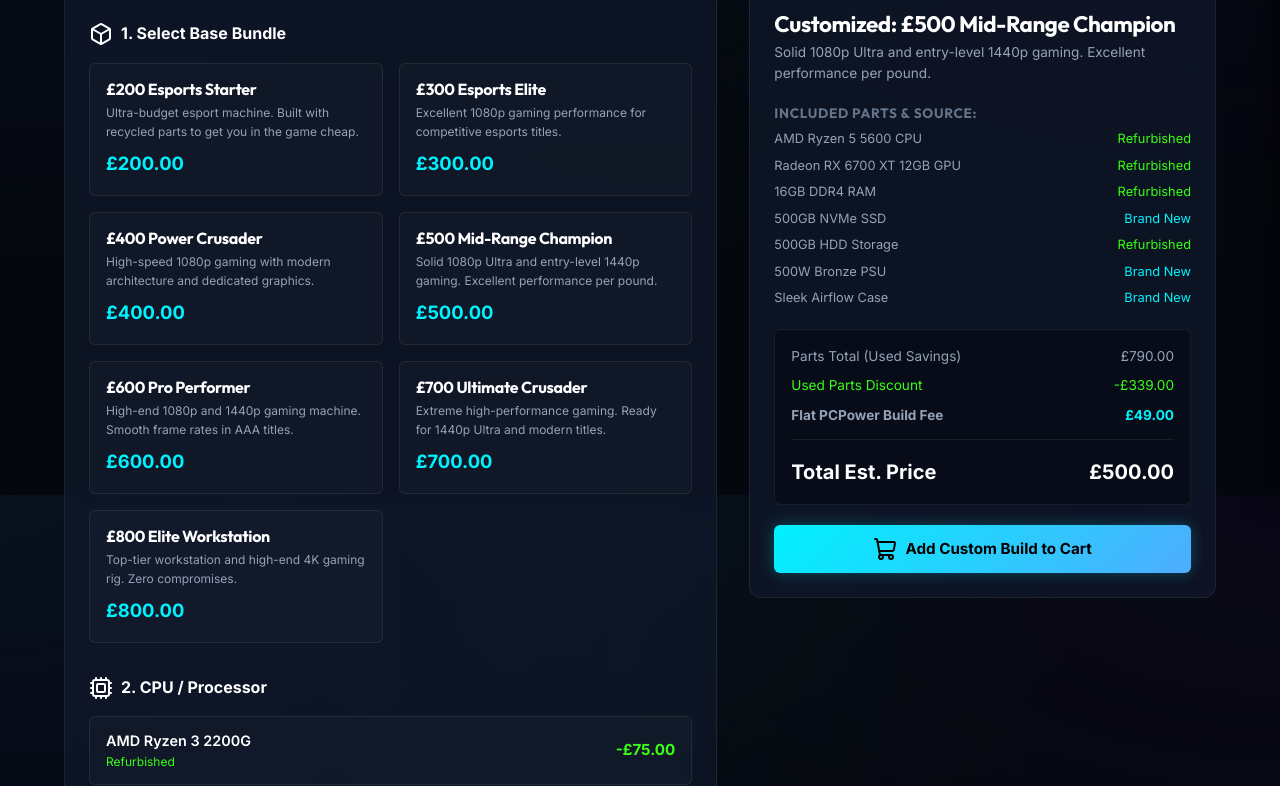
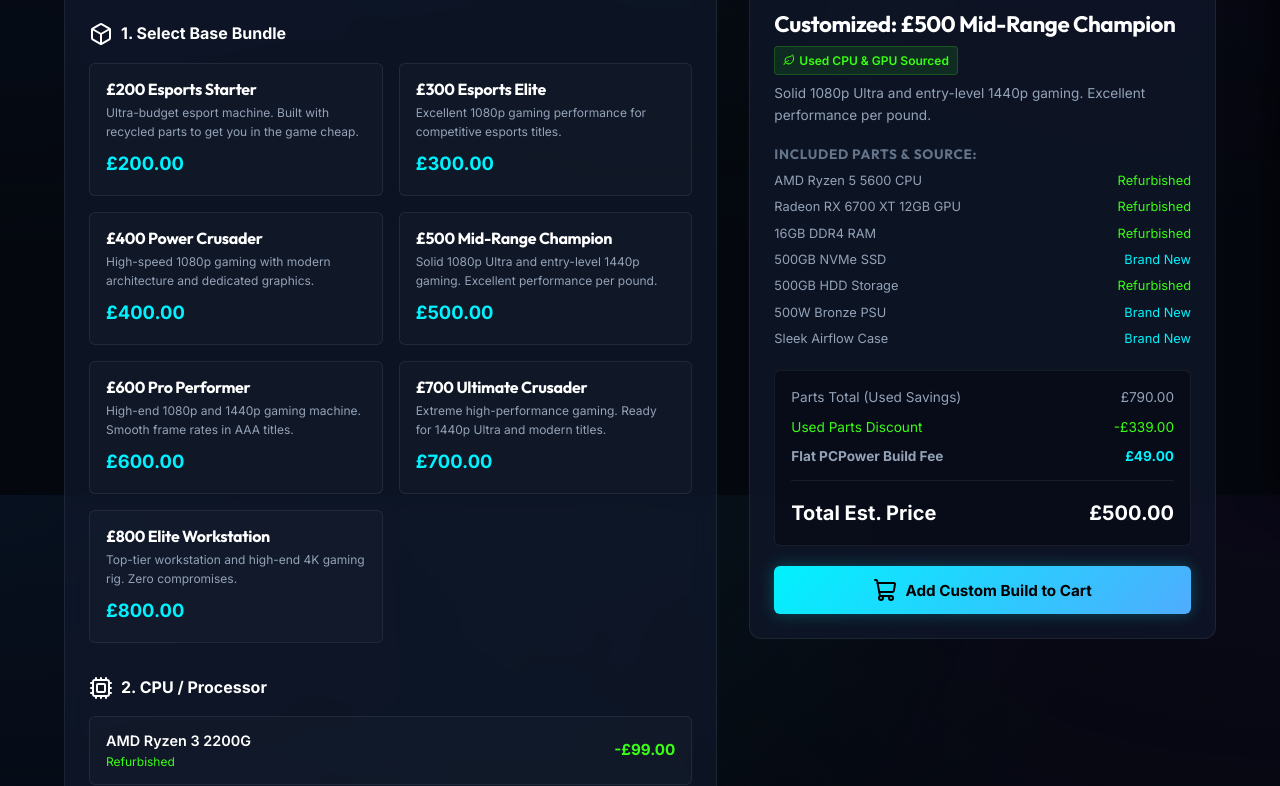
Before and after one commit to Ryan-Gamin/PCPower, a website built with Vite: page index.html in a window 1280 px wide. Shown: the part 305-1091 px from the top of the page. Built offline with nearby package versions, Linux system fonts and the light colour scheme.

Commit message:
Fix duplicate declarations, update pricing gaps and badge layouts to avoid title overlap

```diff
--- a/app.js
+++ b/app.js
@@ -160,21 +160,21 @@
 const upgrades = {
     cpu: [
         { id: 'ryzen_2200g', name: 'AMD Ryzen 3 2200G', price: 40, source: 'Refurbished' },
-        { id: 'ryzen_2600', name: 'AMD Ryzen 3 2600', price: 65, source: 'Refurbished' },
-        { id: 'ryzen_4100', name: 'AMD Ryzen 5 4100', price: 80, source: 'Refurbished' },
-        { id: 'ryzen_5600', name: 'AMD Ryzen 5 5600', price: 115, source: 'Refurbished' },
-        { id: 'ryzen_5700x', name: 'AMD Ryzen 7 5700X', price: 155, source: 'Refurbished' },
-        { id: 'ryzen_5800x', name: 'AMD Ryzen 7 5800X', price: 185, source: 'Refurbished' },
-        { id: 'ryzen_5900x', name: 'AMD Ryzen 9 5900X', price: 245, source: 'Refurbished' }
+        { id: 'ryzen_2600', name: 'AMD Ryzen 3 2600', price: 73, source: 'Refurbished' },
+        { id: 'ryzen_4100', name: 'AMD Ryzen 5 4100', price: 93, source: 'Refurbished' },
+        { id: 'ryzen_5600', name: 'AMD Ryzen 5 5600', price: 139, source: 'Refurbished' },
+        { id: 'ryzen_5700x', name: 'AMD Ryzen 7 5700X', price: 191, source: 'Refurbished' },
+        { id: 'ryzen_5800x', name: 'AMD Ryzen 7 5800X', price: 230, source: 'Refurbished' },
+        { id: 'ryzen_5900x', name: 'AMD Ryzen 9 5900X', price: 308, source: 'Refurbished' }
     ],
     gpu: [
         { id: 'rx_570', name: 'Radeon RX 570 4GB', price: 60, source: 'Refurbished' },
-        { id: 'rx_580', name: 'Radeon RX 580 8GB', price: 80, source: 'Refurbished' },
-        { id: 'rx_6500xt', name: 'Radeon RX 6500 XT 4GB', price: 110, source: 'Refurbished' },
-        { id: 'rx_6700xt', name: 'Radeon RX 6700 XT 12GB', price: 240, source: 'Refurbished' },
-        { id: 'rx_6800xt', name: 'Radeon RX 6800 XT 16GB', price: 340, source: 'Refurbished' },
-        { id: 'rx_6950xt', name: 'Radeon RX 6950 XT 16GB', price: 460, source: 'Refurbished' },
-        { id: 'rx_7900xt', name: 'Radeon RX 7900 XT 20GB', price: 620, source: 'Refurbished' }
+        { id: 'rx_580', name: 'Radeon RX 580 8GB', price: 86, source: 'Refurbished' },
+        { id: 'rx_6500xt', name: 'Radeon RX 6500 XT 4GB', price: 125, source: 'Refurbished' },
+        { id: 'rx_6700xt', name: 'Radeon RX 6700 XT 12GB', price: 294, source: 'Refurbished' },
+        { id: 'rx_6800xt', name: 'Radeon RX 6800 XT 16GB', price: 424, source: 'Refurbished' },
+        { id: 'rx_6950xt', name: 'Radeon RX 6950 XT 16GB', price: 580, source: 'Refurbished' },
+        { id: 'rx_7900xt', name: 'Radeon RX 7900 XT 20GB', price: 788, source: 'Refurbished' }
     ],
     ram: [
         { id: 'ram_8gb', name: '8GB DDR4 RAM', price: 20, source: 'Refurbished' },
@@ -183,8 +183,8 @@
     ],
     storage: [
         { id: 'ssd_256gb', name: '256GB SSD', price: 15, source: 'Brand New' },
-        { id: 'ssd_500gb', name: '500GB NVMe SSD', price: 25, source: 'Brand New' },
-        { id: 'ssd_1tb', name: '1TB NVMe SSD', price: 50, source: 'Brand New' }
+        { id: 'ssd_500gb', name: '500GB NVMe SSD', price: 30, source: 'Brand New' },
+        { id: 'ssd_1tb', name: '1TB NVMe SSD', price: 68, source: 'Brand New' }
     ]
 };
 
@@ -201,10 +201,10 @@
 
 // Part absolute pricing
 const partAbsolutePrices = {
-    ryzen_2200g: 40, ryzen_2600: 65, ryzen_4100: 80, ryzen_5600: 115, ryzen_5700x: 155, ryzen_5800x: 185, ryzen_5900x: 245,
-    rx_570: 60, rx_580: 80, rx_6500xt: 110, rx_6700xt: 240, rx_6800xt: 340, rx_6950xt: 460, rx_7900xt: 620,
+    ryzen_2200g: 40, ryzen_2600: 73, ryzen_4100: 93, ryzen_5600: 139, ryzen_5700x: 191, ryzen_5800x: 230, ryzen_5900x: 308,
+    rx_570: 60, rx_580: 86, rx_6500xt: 125, rx_6700xt: 294, rx_6800xt: 424, rx_6950xt: 580, rx_7900xt: 788,
     ram_8gb: 20, ram_16gb: 40, ram_32gb: 75,
-    ssd_256gb: 15, ssd_500gb: 25, ssd_1tb: 50
+    ssd_256gb: 15, ssd_500gb: 30, ssd_1tb: 68
 };
 
 // Constant Build Fee
@@ -305,10 +305,12 @@
         card.innerHTML = `
             <div class="product-img-container text-gradient-banner">
                 <div class="tier-gradient-title">£${p.price.toFixed(0)} BUILD</div>
-                <span class="badge-used"><i data-lucide="leaf" style="width:12px;height:12px;display:inline-block;vertical-align:middle;margin-right:4px;"></i> Certified Refurbished</span>
-                <span class="price-saving-badge">Save £${savings.toFixed(0)}!</span>
             </div>
             <div class="product-info">
+                <div class="product-badges-row" style="display:flex; gap:8px; margin-bottom:12px; flex-wrap:wrap;">
+                    <span class="badge-used-inline" style="background:rgba(57, 255, 20, 0.1); border:1px solid rgba(57, 255, 20, 0.2); color:var(--accent-green); font-size:0.75rem; font-weight:600; padding:4px 8px; border-radius:4px; display:inline-flex; align-items:center; gap:4px;"><i data-lucide="leaf" style="width:12px;height:12px;"></i> Certified Refurbished</span>
+                    <span class="price-saving-badge-inline" style="background:rgba(0, 242, 254, 0.1); border:1px solid rgba(0, 242, 254, 0.2); color:var(--accent-cyan); font-size:0.75rem; font-weight:600; padding:4px 8px; border-radius:4px;">Save £${savings.toFixed(0)}!</span>
+                </div>
                 <h3>${p.name}</h3>
                 <p class="product-desc">${p.description}</p>
                 <ul class="product-specs">
@@ -363,10 +365,12 @@
         card.innerHTML = `
             <div class="product-img-container text-gradient-banner">
                 <div class="tier-gradient-title">£${p.price.toFixed(0)} BUILD</div>
-                <span class="badge-used"><i data-lucide="leaf" style="width:12px;height:12px;display:inline-block;vertical-align:middle;margin-right:4px;"></i> Refurbished Silicon</span>
-                <span class="price-saving-badge">Save £${savings.toFixed(0)}!</span>
             </div>
             <div class="product-info">
+                <div class="product-badges-row" style="display:flex; gap:8px; margin-bottom:12px; flex-wrap:wrap;">
+                    <span class="badge-used-inline" style="background:rgba(57, 255, 20, 0.1); border:1px solid rgba(57, 255, 20, 0.2); color:var(--accent-green); font-size:0.75rem; font-weight:600; padding:4px 8px; border-radius:4px; display:inline-flex; align-items:center; gap:4px;"><i data-lucide="leaf" style="width:12px;height:12px;"></i> Refurbished Silicon</span>
+                    <span class="price-saving-badge-inline" style="background:rgba(0, 242, 254, 0.1); border:1px solid rgba(0, 242, 254, 0.2); color:var(--accent-cyan); font-size:0.75rem; font-weight:600; padding:4px 8px; border-radius:4px;">Save £${savings.toFixed(0)}!</span>
+                </div>
                 <h3>${p.name}</h3>
                 <p class="product-desc">${p.description}</p>
                 <ul class="product-specs">
--- a/index.html
+++ b/index.html
@@ -327,10 +327,12 @@
                         <div class="sticky-preview-card glass-card">
                             <div class="preview-image-container text-gradient-banner" id="builderPreviewBanner">
                                 <div class="tier-gradient-title" id="builderPreviewTitle">£500 BUILD</div>
-                                <div class="badge-overlay-eco"><i data-lucide="leaf"></i> Used CPU & GPU Sourced</div>
                             </div>
                             <div class="preview-details">
-                                <h3 id="builderPcName">Custom Rig</h3>
+                                <div style="display:flex; justify-content:space-between; align-items:center; margin-bottom:8px; flex-wrap:wrap; gap:8px;">
+                                    <h3 id="builderPcName" style="margin-bottom:0;">Custom Rig</h3>
+                                    <span style="background:rgba(57, 255, 20, 0.1); border:1px solid rgba(57, 255, 20, 0.2); color:var(--accent-green); font-size:0.75rem; font-weight:600; padding:4px 8px; border-radius:4px; display:inline-flex; align-items:center; gap:4px;"><i data-lucide="leaf" style="width:12px;height:12px;"></i> Used CPU & GPU Sourced</span>
+                                </div>
                                 <p class="preview-description" id="builderPcDesc">Loading base specifications...</p>
 
                                 <div class="parts-summary-list">
```
